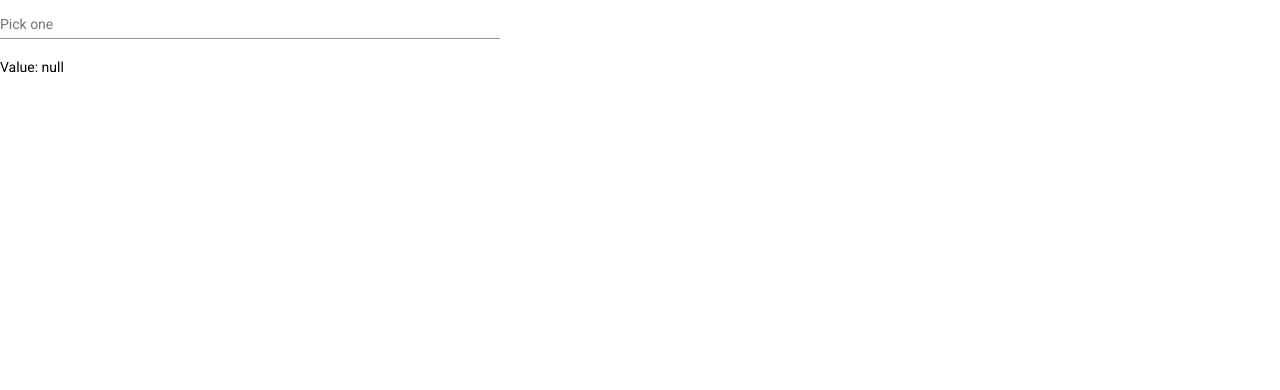
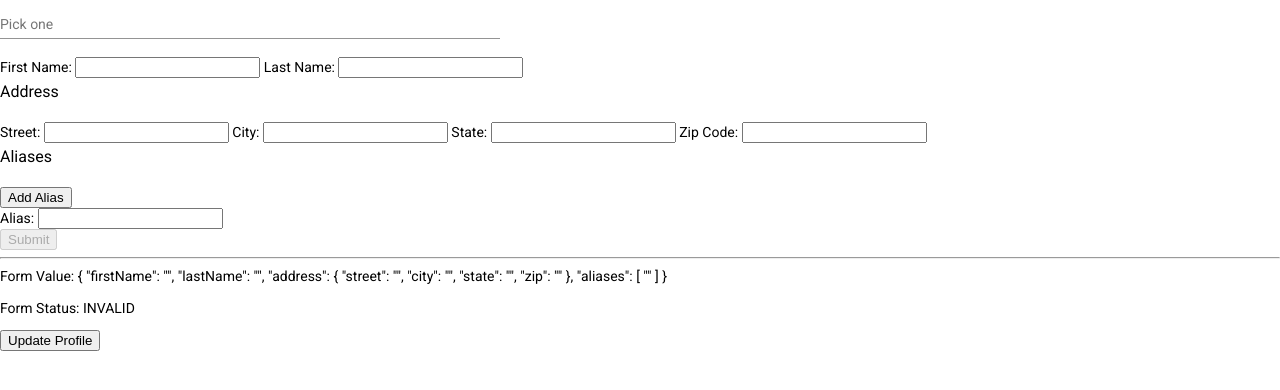
Before and after one commit to merlinpratheesh/basicrepo, an Angular app: page / in a window 1280 px wide. Shown: the top 390 px of the page. Built offline with nearby package versions, Linux system fonts and the light colour scheme.

Commit message:
InitialCommit

```diff
--- a/src/app/app.component.html
+++ b/src/app/app.component.html
@@ -16,9 +16,70 @@
     </mat-autocomplete>
 <!-- #enddocregion mat-autocomplete -->
   </mat-form-field>
+</form>
+
+<form [formGroup]="profileForm" (ngSubmit)="onSubmit()">
+  <label>
+    First Name:
+    <input type="text" formControlName="firstName" required>
+  </label>
+
+  <label>
+    Last Name:
+    <input type="text" formControlName="lastName">
+  </label>
+
+  <div formGroupName="address">
+    <h3>Address</h3>
+
+    <label>
+      Street:
+      <input type="text" formControlName="street">
+    </label>
+
+    <label>
+      City:
+      <input type="text" formControlName="city">
+    </label>
+
+    <label>
+      State:
+      <input type="text" formControlName="state">
+    </label>
+
+    <label>
+      Zip Code:
+      <input type="text" formControlName="zip">
+    </label>
+  </div>
+
+  <div formArrayName="aliases">
+    <h3>Aliases</h3> <button (click)="addAlias()">Add Alias</button>
+
+    <div *ngFor="let alias of aliases.controls; let i=index">
+      <!-- The repeated alias template -->
+      <label>
+        Alias:
+        <input type="text" [formControlName]="i">
+      </label>
+    </div>
+  </div>
+
+  <button type="submit" [disabled]="!profileForm.valid">Submit</button>
+</form>
+
+<hr>
 
 
-</form>
 <p>
-  Value: {{ myControl.value | json}}
+  Form Value: {{ profileForm.value | json }}
 </p>
+
+
+<p>
+  Form Status: {{ profileForm.status }}
+</p>
+
+<p>
+  <button (click)="updateProfile()">Update Profile</button>
+</p>
--- a/src/app/app.component.ts
+++ b/src/app/app.component.ts
@@ -1,5 +1,5 @@
 import { Component } from '@angular/core';
-import {FormControl} from '@angular/forms';
+import { FormBuilder, FormGroup, Validators,FormArray, FormControl } from '@angular/forms';
 
 @Component({
   selector: 'app-root',
@@ -9,4 +9,43 @@
 export class AppComponent {
   myControl = new FormControl();
   options: string[] = ['One', 'Two', 'Three'];
+
+  profileForm = this.fb.group({
+    firstName: ['', Validators.required],
+    lastName: [''],
+    address: this.fb.group({
+      street: [''],
+      city: [''],
+      state: [''],
+      zip: ['']
+    }),
+    aliases: this.fb.array([
+      this.fb.control('')
+    ])
+  });
+
+  get aliases() {
+    return this.profileForm.get('aliases') as FormArray;
+  }
+
+  constructor(private fb: FormBuilder) { }
+
+
+  updateProfile() {
+    this.profileForm.patchValue({
+      firstName: 'Nancy',
+      address: {
+        street: '123 Drew Street'
+      }
+    });
+  }
+
+  addAlias() {
+    this.aliases.push(this.fb.control(''));
+  }
+
+  onSubmit() {
+    // TODO: Use EventEmitter with form value
+    console.warn(this.profileForm.value);
+  }
 }
```
